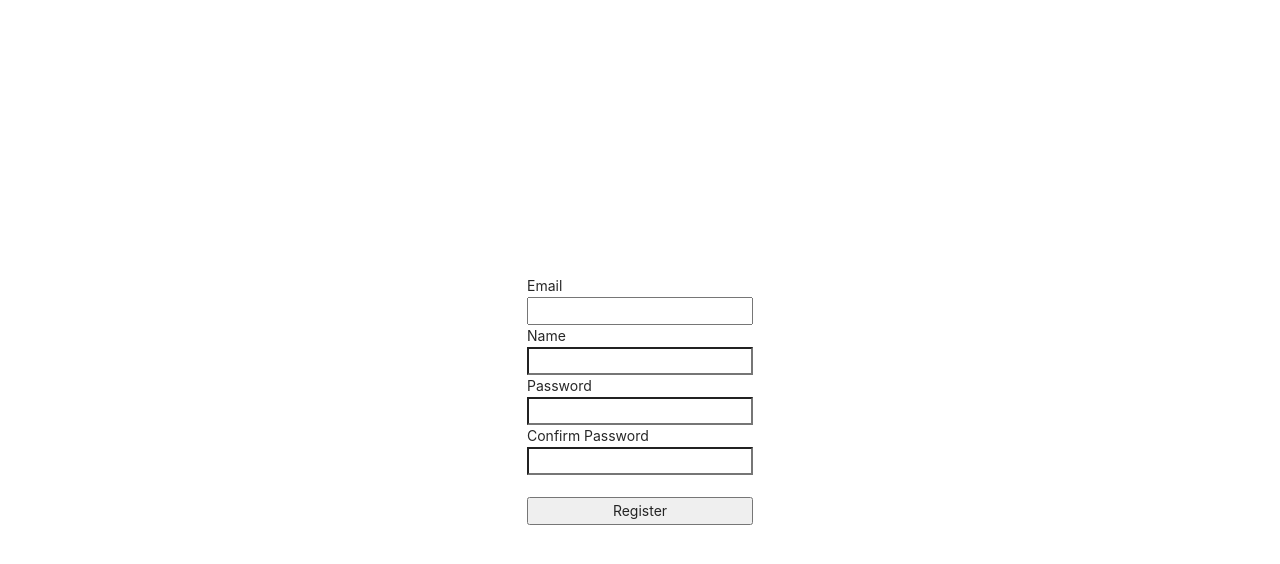
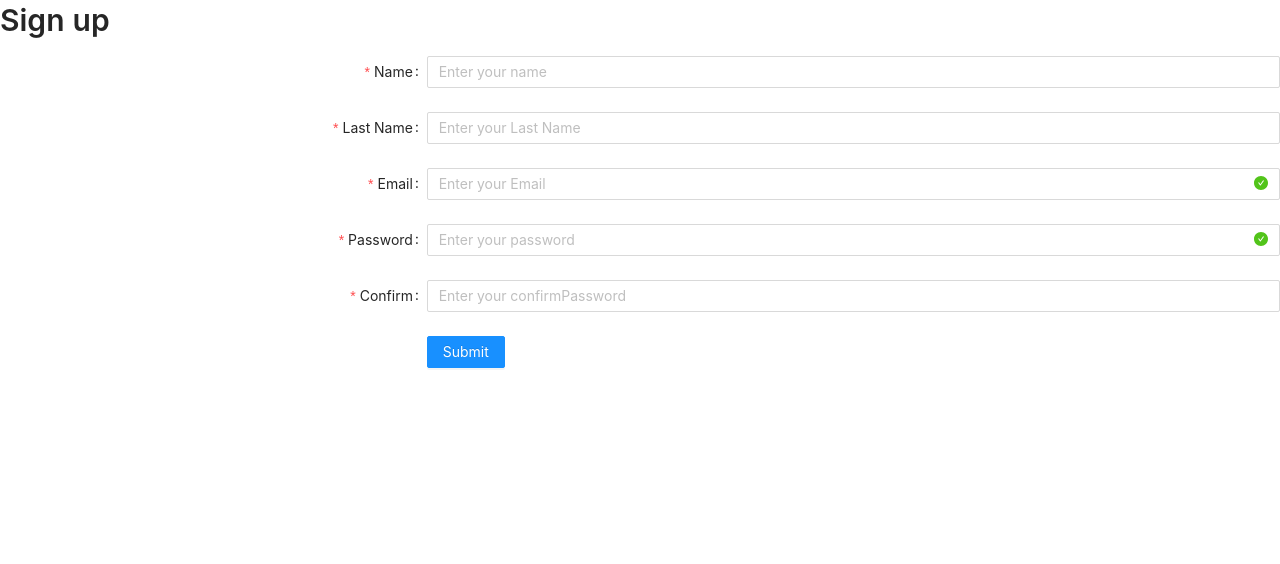
Before and after one commit to anxiubin/node-react-boilerplate, a React (Create React App) app in the folder client/: page /register in a window 1280 px wide. Shown: the top 564 px of the page. Built offline with nearby package versions, Linux system fonts and the light colour scheme; no server answers.

Commit message:
use Formik and Yup to handle form

```diff
--- a/client/src/components/views/LoginPage/LoginPage.js
+++ b/client/src/components/views/LoginPage/LoginPage.js
@@ -1,63 +1,178 @@
 import React, { useState } from "react"
-import styled from "styled-components"
 import { loginUser } from "../../../_actions/user_actions"
 import { useDispatch } from "react-redux"
 import { withRouter } from "react-router-dom"
+import { Formik } from "formik"
+import * as Yup from "yup"
+import { Form, Input, Button, Checkbox, Typography } from "antd"
+import { UserOutlined, LockOutlined } from "@ant-design/icons"
 
-const Wrapper = styled.div`
-	display: flex;
-	justify-content: center;
-	align-items: center;
-	width: 100%;
-	height: 100vh;
-`
-const Form = styled.form`
-	display: flex;
-	flex-direction: column;
-`
+const { Title } = Typography
 
 function LoginPage(props) {
 	const dispatch = useDispatch()
+	const rememberMeChecked = localStorage.getItem("rememberMe") ? true : false
 
-	const [Email, setEmail] = useState("")
-	const [Password, setPassword] = useState("")
+	const [formErrorMessage, setFormErrorMessage] = useState("")
+	const [rememberMe, setRememberMe] = useState(rememberMeChecked)
 
-	const onEmailHandler = (event) => {
-		setEmail(event.currentTarget.value)
+	const handleRememberMe = () => {
+		setRememberMe(!rememberMe)
 	}
 
-	const onPasswordHandler = (event) => {
-		setPassword(event.currentTarget.value)
+	const initialEmail = localStorage.getItem("rememberMe")
+		? localStorage.getItem("rememberMe")
+		: ""
+
+	return (
+		<Formik
+			initialValues={{
+				email: initialEmail,
+				password: "",
+			}}
+			validationSchema={Yup.object().shape({
+				email: Yup.string()
+					.email("Email is invalid")
+					.required("Email is required"),
+				password: Yup.string()
+					.min(6, "Password must be at least 6 characters")
+					.required("Password is required"),
+			})}
+			onSubmit={(values, { setSubmitting }) => {
+				setTimeout(() => {
+					let dataToSubmit = {
+						email: values.email,
+						password: values.password,
 					}
 
-	const onSubmitHandler = (event) => {
-		event.preventDefault()
-
-		let body = {
-			email: Email,
-			password: Password,
+					dispatch(loginUser(dataToSubmit))
+						.then((response) => {
+							if (response.payload.loginSuccess) {
+								window.localStorage.setItem("userId", response.payload.userId)
+								if (rememberMe === true) {
+									window.localStorage.setItem("rememberMe", values.id)
+								} else {
+									localStorage.removeItem("rememberMe")
 								}
-
-		dispatch(loginUser(body)).then((res) => {
-			if (res.payload.loginSuccess) {
 								props.history.push("/")
 							} else {
-				alert("Error")
+								setFormErrorMessage("Check out your Account or Password again")
 							}
 						})
+						.catch((err) => {
+							setFormErrorMessage("Check out your Account or Password again")
+							setTimeout(() => {
+								setFormErrorMessage("")
+							}, 3000)
+						})
+					setSubmitting(false)
+				}, 500)
+			}}
+		>
+			{(props) => {
+				const {
+					values,
+					touched,
+					errors,
+					isSubmitting,
+					handleChange,
+					handleBlur,
+					handleSubmit,
+				} = props
+				return (
+					<div className="app">
+						<Title level={2}>Log In</Title>
+						<form onSubmit={handleSubmit} style={{ width: "350px" }}>
+							<Form.Item required>
+								<Input
+									id="email"
+									prefix={<UserOutlined />}
+									placeholder="Enter your email"
+									type="email"
+									value={values.email}
+									onChange={handleChange}
+									onBlur={handleBlur}
+									className={
+										errors.email && touched.email
+											? "text-input error"
+											: "text-input"
 									}
+								/>
+								{errors.email && touched.email && (
+									<div className="input-feedback">{errors.email}</div>
+								)}
+							</Form.Item>
 
-	return (
-		<Wrapper>
-			<Form onSubmit={onSubmitHandler}>
-				<label>Email</label>
-				<input type="email" value={Email} onChange={onEmailHandler} />
-				<label>Password</label>
-				<input type="password" value={Password} onChange={onPasswordHandler} />
-				<br />
-				<button type="submit">Login</button>
-			</Form>
-		</Wrapper>
+							<Form.Item required>
+								<Input
+									id="password"
+									prefix={<LockOutlined />}
+									placeholder="Enter your password"
+									type="password"
+									value={values.password}
+									onChange={handleChange}
+									onBlur={handleBlur}
+									className={
+										errors.password && touched.password
+											? "text-input error"
+											: "text-input"
+									}
+								/>
+								{errors.password && touched.password && (
+									<div className="input-feedback">{errors.password}</div>
+								)}
+							</Form.Item>
+
+							{formErrorMessage && (
+								<label>
+									<p
+										style={{
+											color: "#ff0000bf",
+											fontSize: "0.7rem",
+											border: "1px solid",
+											padding: "1rem",
+											borderRadius: "10px",
+										}}
+									>
+										{formErrorMessage}
+									</p>
+								</label>
+							)}
+
+							<Form.Item>
+								<Checkbox
+									id="rememberMe"
+									onChange={handleRememberMe}
+									checked={rememberMe}
+								>
+									Remember me
+								</Checkbox>
+								<a
+									className="login-form-forgot"
+									href="/reset_user"
+									style={{ float: "right" }}
+								>
+									forgot password
+								</a>
+								<div>
+									<Button
+										type="primary"
+										htmlType="submit"
+										className="login-form-button"
+										style={{ minWidth: "100%" }}
+										disabled={isSubmitting}
+										onSubmit={handleSubmit}
+									>
+										Log in
+									</Button>
+								</div>
+								Or <a href="/register">register now!</a>
+							</Form.Item>
+						</form>
+					</div>
+				)
+			}}
+		</Formik>
 	)
 }
 
--- a/client/src/components/views/RegisterPage/RegisterPage.js
+++ b/client/src/components/views/RegisterPage/RegisterPage.js
@@ -1,87 +1,227 @@
-import React, { useState } from "react"
-import styled from "styled-components"
+import React from "react"
 import { registerUser } from "../../../_actions/user_actions"
 import { useDispatch } from "react-redux"
-import { withRouter } from "react-router-dom"
+import moment from "moment"
+import { Formik } from "formik"
+import * as Yup from "yup"
 
-const Wrapper = styled.div`
-	display: flex;
-	justify-content: center;
-	align-items: center;
-	width: 100%;
-	height: 100vh;
-`
-const Form = styled.form`
-	display: flex;
-	flex-direction: column;
-`
+import { Form, Input, Button, Typography } from "antd"
+
+const { Title } = Typography
 
 function RegisterPage(props) {
 	const dispatch = useDispatch()
+	return (
+		<Formik
+			initialValues={{
+				email: "",
+				lastName: "",
+				name: "",
+				password: "",
+				confirmPassword: "",
+			}}
+			validationSchema={Yup.object().shape({
+				name: Yup.string().required("Name is required"),
+				lastName: Yup.string().required("Last Name is required"),
+				email: Yup.string()
+					.email("Email is invalid")
+					.required("Email is required"),
+				password: Yup.string()
+					.min(6, "Password must be at least 6 characters")
+					.required("Password is required"),
+				confirmPassword: Yup.string()
+					.oneOf([Yup.ref("password"), null], "Passwords must match")
+					.required("Confirm Password is required"),
+			})}
+			onSubmit={(values, { setSubmitting }) => {
+				setTimeout(() => {
+					let dataToSubmit = {
+						email: values.email,
+						password: values.password,
+						name: values.name,
+						lastname: values.lastname,
+						image: `http://gravatar.com/avatar/${moment().unix()}?d=identicon`,
+					}
 
-	const [Email, setEmail] = useState("")
-	const [Password, setPassword] = useState("")
-	const [Name, setName] = useState("")
-	const [ConfirmPassword, setConfirmPassword] = useState("")
+					dispatch(registerUser(dataToSubmit)).then((response) => {
+						if (response.payload.success) {
+							props.history.push("/login")
+						} else {
+							alert(response.payload.err.errmsg)
+						}
+					})
 
-	const onEmailHandler = (event) => {
-		setEmail(event.currentTarget.value)
-	}
+					setSubmitting(false)
+				}, 500)
+			}}
+		>
+			{(props) => {
+				const {
+					values,
+					touched,
+					errors,
+					isSubmitting,
+					handleChange,
+					handleBlur,
+					handleSubmit,
+				} = props
 
-	const onPasswordHandler = (event) => {
-		setPassword(event.currentTarget.value)
-	}
+				return (
+					<div className="app">
+						<Title level={2}>Sign up</Title>
 
-	const onNameHandler = (event) => {
-		setName(event.currentTarget.value)
-	}
+						<Form
+							style={{ minWidth: "375px" }}
+							{...formItemLayout}
+							onSubmit={handleSubmit}
+						>
+							<Form.Item required label="Name">
+								<Input
+									id="name"
+									placeholder="Enter your name"
+									type="text"
+									value={values.name}
+									onChange={handleChange}
+									onBlur={handleBlur}
+									className={
+										errors.name && touched.name
+											? "text-input error"
+											: "text-input"
+									}
+								/>
+								{errors.name && touched.name && (
+									<div className="input-feedback">{errors.name}</div>
+								)}
+							</Form.Item>
 
-	const onConfirmPasswordHandler = (event) => {
-		setConfirmPassword(event.currentTarget.value)
-	}
+							<Form.Item required label="Last Name">
+								<Input
+									id="lastName"
+									placeholder="Enter your Last Name"
+									type="text"
+									value={values.lastName}
+									onChange={handleChange}
+									onBlur={handleBlur}
+									className={
+										errors.lastName && touched.lastName
+											? "text-input error"
+											: "text-input"
+									}
+								/>
+								{errors.lastName && touched.lastName && (
+									<div className="input-feedback">{errors.lastName}</div>
+								)}
+							</Form.Item>
 
-	const onSubmitHandler = (event) => {
-		event.preventDefault()
+							<Form.Item
+								required
+								label="Email"
+								hasFeedback
+								validateStatus={
+									errors.email && touched.email ? "error" : "success"
+								}
+							>
+								<Input
+									id="email"
+									placeholder="Enter your Email"
+									type="email"
+									value={values.email}
+									onChange={handleChange}
+									onBlur={handleBlur}
+									className={
+										errors.email && touched.email
+											? "text-input error"
+											: "text-input"
+									}
+								/>
+								{errors.email && touched.email && (
+									<div className="input-feedback">{errors.email}</div>
+								)}
+							</Form.Item>
 
-		if (Password !== ConfirmPassword) {
-			return alert("비밀번호가 일치하지 않습니다.")
-		}
+							<Form.Item
+								required
+								label="Password"
+								hasFeedback
+								validateStatus={
+									errors.password && touched.password ? "error" : "success"
+								}
+							>
+								<Input
+									id="password"
+									placeholder="Enter your password"
+									type="password"
+									value={values.password}
+									onChange={handleChange}
+									onBlur={handleBlur}
+									className={
+										errors.password && touched.password
+											? "text-input error"
+											: "text-input"
+									}
+								/>
+								{errors.password && touched.password && (
+									<div className="input-feedback">{errors.password}</div>
+								)}
+							</Form.Item>
 
-		let body = {
-			email: Email,
-			password: Password,
-			name: Name,
-		}
+							<Form.Item required label="Confirm" hasFeedback>
+								<Input
+									id="confirmPassword"
+									placeholder="Enter your confirmPassword"
+									type="password"
+									value={values.confirmPassword}
+									onChange={handleChange}
+									onBlur={handleBlur}
+									className={
+										errors.confirmPassword && touched.confirmPassword
+											? "text-input error"
+											: "text-input"
+									}
+								/>
+								{errors.confirmPassword && touched.confirmPassword && (
+									<div className="input-feedback">{errors.confirmPassword}</div>
+								)}
+							</Form.Item>
 
-		dispatch(registerUser(body)).then((res) => {
-			if (res.payload.success) {
-				props.history.push("/login")
-			} else {
-				alert("Error")
-			}
-		})
-	}
-
-	return (
-		<Wrapper>
-			<Form onSubmit={onSubmitHandler}>
-				<label>Email</label>
-				<input type="email" value={Email} onChange={onEmailHandler} />
-				<label>Name</label>
-				<input type="text" value={Name} onChange={onNameHandler} />
-				<label>Password</label>
-				<input type="password" value={Password} onChange={onPasswordHandler} />
-				<label>Confirm Password</label>
-				<input
-					type="password"
-					value={ConfirmPassword}
-					onChange={onConfirmPasswordHandler}
-				/>
-				<br />
-				<button type="submit">Register</button>
-			</Form>
-		</Wrapper>
+							<Form.Item {...tailFormItemLayout}>
+								<Button
+									onClick={handleSubmit}
+									type="primary"
+									disabled={isSubmitting}
+								>
+									Submit
+								</Button>
+							</Form.Item>
+						</Form>
+					</div>
+				)
+			}}
+		</Formik>
 	)
 }
 
-export default withRouter(RegisterPage)
+export default RegisterPage
+
+const formItemLayout = {
+	labelCol: {
+		xs: { span: 24 },
+		sm: { span: 8 },
+	},
+	wrapperCol: {
+		xs: { span: 24 },
+		sm: { span: 16 },
+	},
+}
+const tailFormItemLayout = {
+	wrapperCol: {
+		xs: {
+			span: 24,
+			offset: 0,
+		},
+		sm: {
+			span: 16,
+			offset: 8,
+		},
+	},
+}
```
Lines whose indentation alone changed are shown as unchanged.
